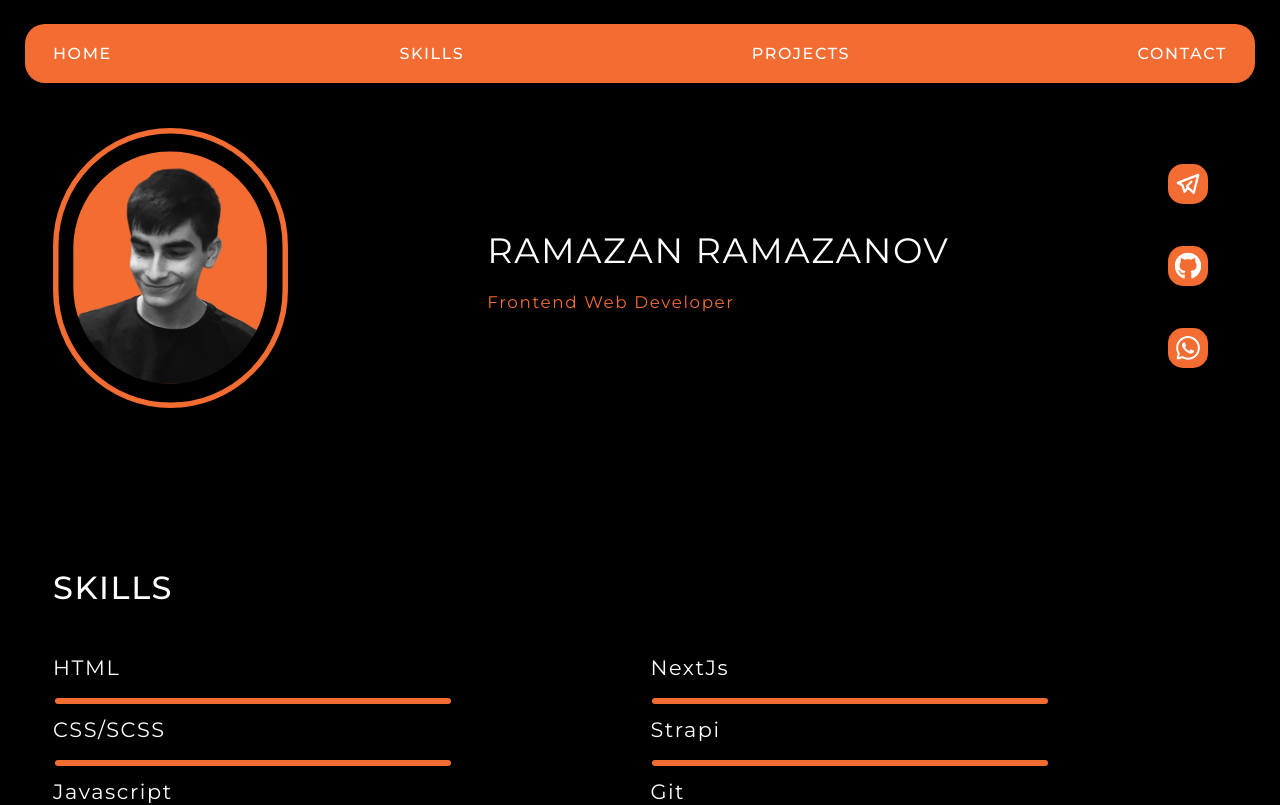
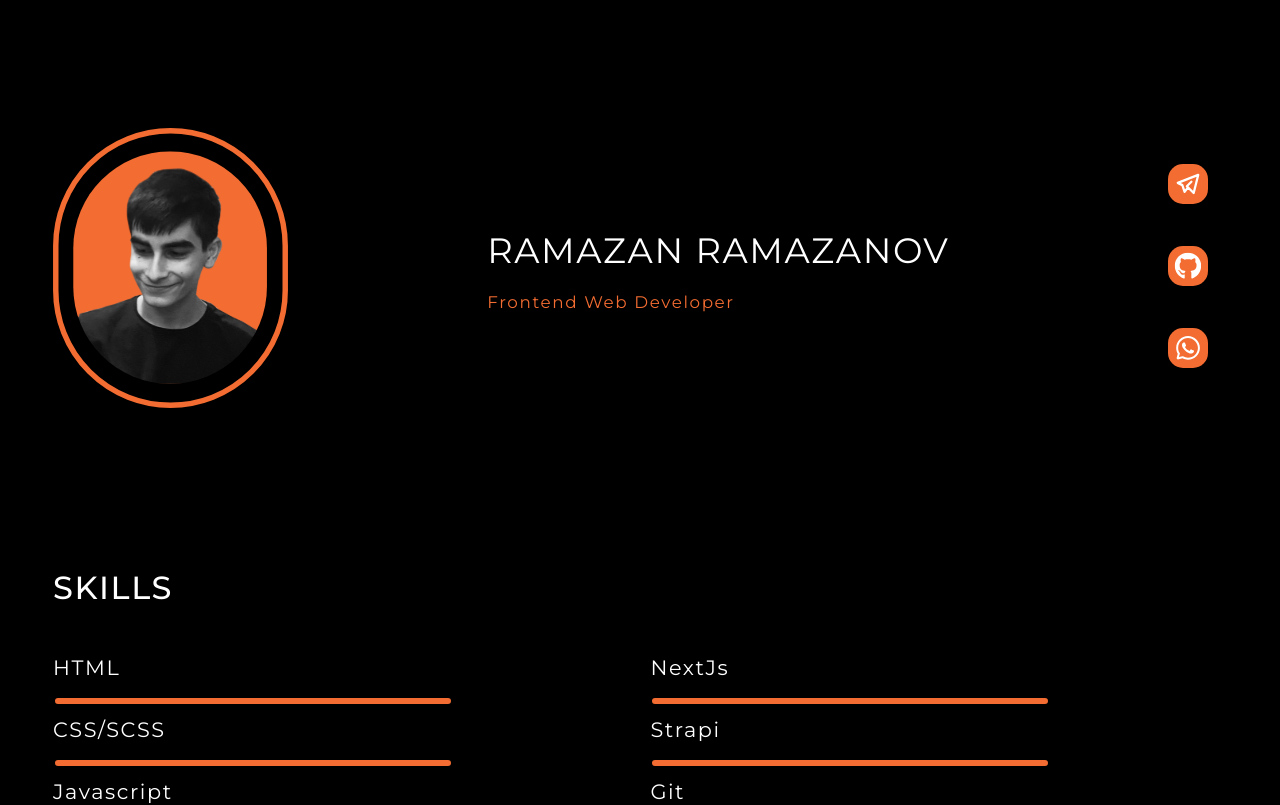
Before and after one commit to ramazanov-rv/my-portfolio, a Next.js app: page / in a window 1280 px wide. Shown: the top 805 px of the page. Built offline with nearby package versions, Linux system fonts and the light colour scheme.

Commit message:
Fixed animation bugs

```diff
--- a/styles/globals.css
+++ b/styles/globals.css
@@ -73,35 +73,13 @@ h6 {
   box-shadow: 0 4px 4px rgba(0, 0, 0, 0.4);
   background-color: var(--mainColor);
   border-radius: 20px;
+
+  animation: slide-up 1s forwards;
 }
 
 .nav-links li {
   font-size: 1rem;
   font-weight: 500;
-
-}
-
-.nav-links li:nth-child(1) {
-  opacity: 0;
-  animation: fade-in 1s forwards;
-}
-
-.nav-links li:nth-child(2) {
-  opacity: 0;
-  animation: fade-in 1s forwards;
-  animation-delay: .3s;
-}
-
-.nav-links li:nth-child(3) {
-  opacity: 0;
-  animation: fade-in 1s forwards;
-  animation-delay: .5s;
-}
-
-.nav-links li:nth-child(4) {
-  opacity: 0;
-  animation: fade-in 1s forwards;
-  animation-delay: .7s;
 }
 
 .nav-link {
@@ -161,6 +139,7 @@ section {
 
 .info-me-photo {
   animation: slide-up 1.1s forwards;
+  visibility: hidden;
 
   height: 280px;
 }
@@ -177,6 +156,8 @@ section {
   opacity: 0;
   animation: slide-up 1.1s forwards;
   animation-delay: .45s;
+  visibility: hidden;
+
   text-transform: uppercase;
   font-size: 2.2rem;
   font-weight: 400;
@@ -187,6 +168,7 @@ section {
   font-size: 1.05rem;
   font-weight: 400;
 
+  visibility: hidden;
   opacity: 0;
   animation: slide-up 1.1s forwards;
   animation-delay: .7s;
@@ -204,18 +186,24 @@ section {
 
 .media-links li:nth-child(1) {
   opacity: 0;
+  visibility: hidden;
+
   animation: slide-up 1.1s forwards;
   animation-delay: 1.1s;
 }
 
 .media-links li:nth-child(2) {
   opacity: 0;
+  visibility: hidden;
+
   animation: slide-up 1.1s forwards;
   animation-delay: 1.3s;
 }
 
 .media-links li:nth-child(3) {
   opacity: 0;
+  visibility: hidden;
+
   animation: slide-up 1.5s forwards;
   animation-delay: 1.3s;
 }
@@ -443,39 +431,6 @@ section {
 
 }
 
-/* Keyframes */
-
-
-@keyframes fade-in {
-  0% {
-    opacity: 0;
-  }
-  100% {
-    opacity: 1;
-  }
-}
-
-@keyframes fade-out {
-  100% {
-    opacity: 0;
-  }
-  0% {
-    opacity: 1;
-  }
-}
-
-@keyframes slide-up {
-  0% {
-    opacity: 0;
-    transform: translateY(15%);
-  }
-  100% {
-    opacity: 1;
-    transform: translateY(0%);
-  }
-}
-
-
 /* Media */
 @media (max-width: 1100px) {
 
@@ -509,6 +464,7 @@ section {
     transition: transform var(--mainTransition);
 
     border-radius: 0px 0px 0px 20px;
+    animation: none;
   }
 
   .nav-links.active {
@@ -524,10 +480,50 @@ section {
   }
 
   .bars {
+    visibility: hidden;
+
     display: block;
+    animation: fade-in 1s forwards;
+    animation-delay: 1.75s;
   }
 
   .bars.active {
     background-color: var(--mainBackground);
   }
 }
+
+/* Keyframes */
+@keyframes fade-in {
+  0% {
+    opacity: 0;
+  }
+
+  100% {
+    opacity: 1;
+    visibility: visible;
+  }
+}
+
+@keyframes fade-out {
+  100% {
+    opacity: 0;
+  }
+
+  0% {
+    opacity: 1;
+    visibility: visible;
+  }
+}
+
+@keyframes slide-up {
+  0% {
+    opacity: 0;
+    transform: translateY(15%);
+  }
+
+  100% {
+    opacity: 1;
+    transform: translateY(0%);
+    visibility: visible;
+  }
+}
```
